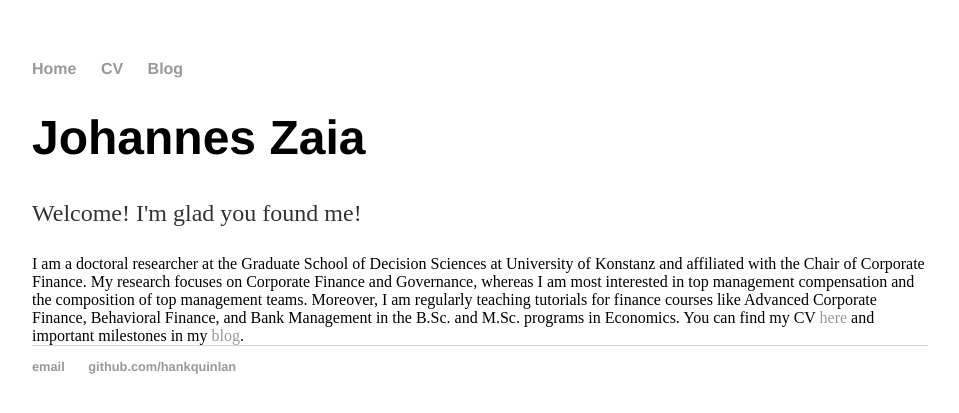
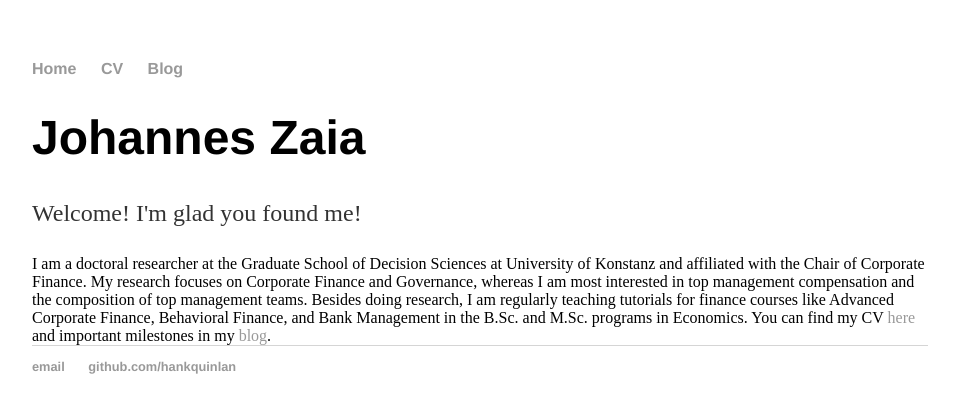
Before and after one commit to johanneszaia/johanneszaia.github.io, a Jekyll site: the page built from index.html, in a window 1280 px wide. Shown: the top 413 px of the page, without its empty margins (160-1119 px from the left). Built offline with Jekyll 4.4.1, drawn with Linux system fonts in a browser that asks for light colours.

Commit message:
Update index.html

```diff
--- a/index.html
+++ b/index.html
@@ -11,8 +11,10 @@ title: Johannes Zaia, PhD Candidate
 	My research focuses on Corporate Finance and Governance, whereas I am most interested in
 	top management compensation and the composition of top management teams.
 
-	Moreover, I am regularly teaching tutorials for finance courses like Advanced Corporate Finance, Behavioral Finance,
+
+	Besides doing research, I am regularly teaching tutorials for finance courses like Advanced Corporate Finance, Behavioral Finance,
 	and Bank Management in the B.Sc. and M.Sc. programs in Economics.
+
 
 	You can find my CV <a href="/cv">here</a> and important milestones in my <a href="/blog">blog</a>.
 
```
